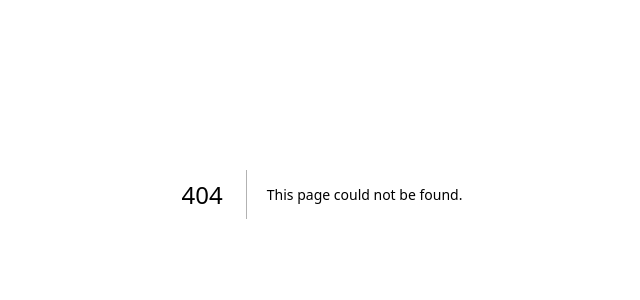
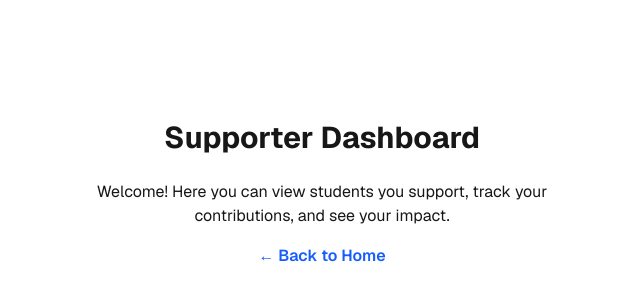
Before and after one commit to iVy-tech256/TuiShare, a Next.js app in the folder tuishare-frontend/: page /supporter/register/dashboard in a window 1280 px wide. Before the commit this address had no page. Shown: the part 206-506 px from the top of the page, without its empty margins (318-958 px from the left). Built offline with nearby package versions, Linux system fonts and the light colour scheme.

Commit message:
Create dashboards

```diff
--- /dev/null
+++ b/tuishare-frontend/app/school/register/dashboard/page.tsx
@@ -0,0 +1,16 @@
+import Link from "next/link";
+
+export default function SchoolDashboard() {
+  return (
+    <div className="min-h-screen flex flex-col items-center justify-center bg-background text-foreground font-sans p-8">
+      <h2 className="text-3xl font-bold mb-6">School Dashboard</h2>
+      <p className="mb-4 text-center max-w-lg">
+        Welcome! Here you can view received payments, confirm tuition, and
+        manage student records.
+      </p>
+      <Link href="/" className="text-blue-600 hover:underline font-semibold">
+        ← Back to Home
+      </Link>
+    </div>
+  );
+}
--- /dev/null
+++ b/tuishare-frontend/app/student/register/dashboard/page.tsx
@@ -0,0 +1,16 @@
+import Link from "next/link";
+
+export default function StudentDashboard() {
+  return (
+    <div className="min-h-screen flex flex-col items-center justify-center bg-background text-foreground font-sans p-8">
+      <h2 className="text-3xl font-bold mb-6">Student Dashboard</h2>
+      <p className="mb-4 text-center max-w-lg">
+        Welcome! Here you can view your tuition status, recent payments, and
+        manage your virtual card.
+      </p>
+      <Link href="/" className="text-blue-600 hover:underline font-semibold">
+        ← Back to Home
+      </Link>
+    </div>
+  );
+}
--- /dev/null
+++ b/tuishare-frontend/app/supporter/register/dashboard/page.tsx
@@ -0,0 +1,16 @@
+import Link from "next/link";
+
+export default function SupporterDashboard() {
+  return (
+    <div className="min-h-screen flex flex-col items-center justify-center bg-background text-foreground font-sans p-8">
+      <h2 className="text-3xl font-bold mb-6">Supporter Dashboard</h2>
+      <p className="mb-4 text-center max-w-lg">
+        Welcome! Here you can view students you support, track your
+        contributions, and see your impact.
+      </p>
+      <Link href="/" className="text-blue-600 hover:underline font-semibold">
+        ← Back to Home
+      </Link>
+    </div>
+  );
+}
```
